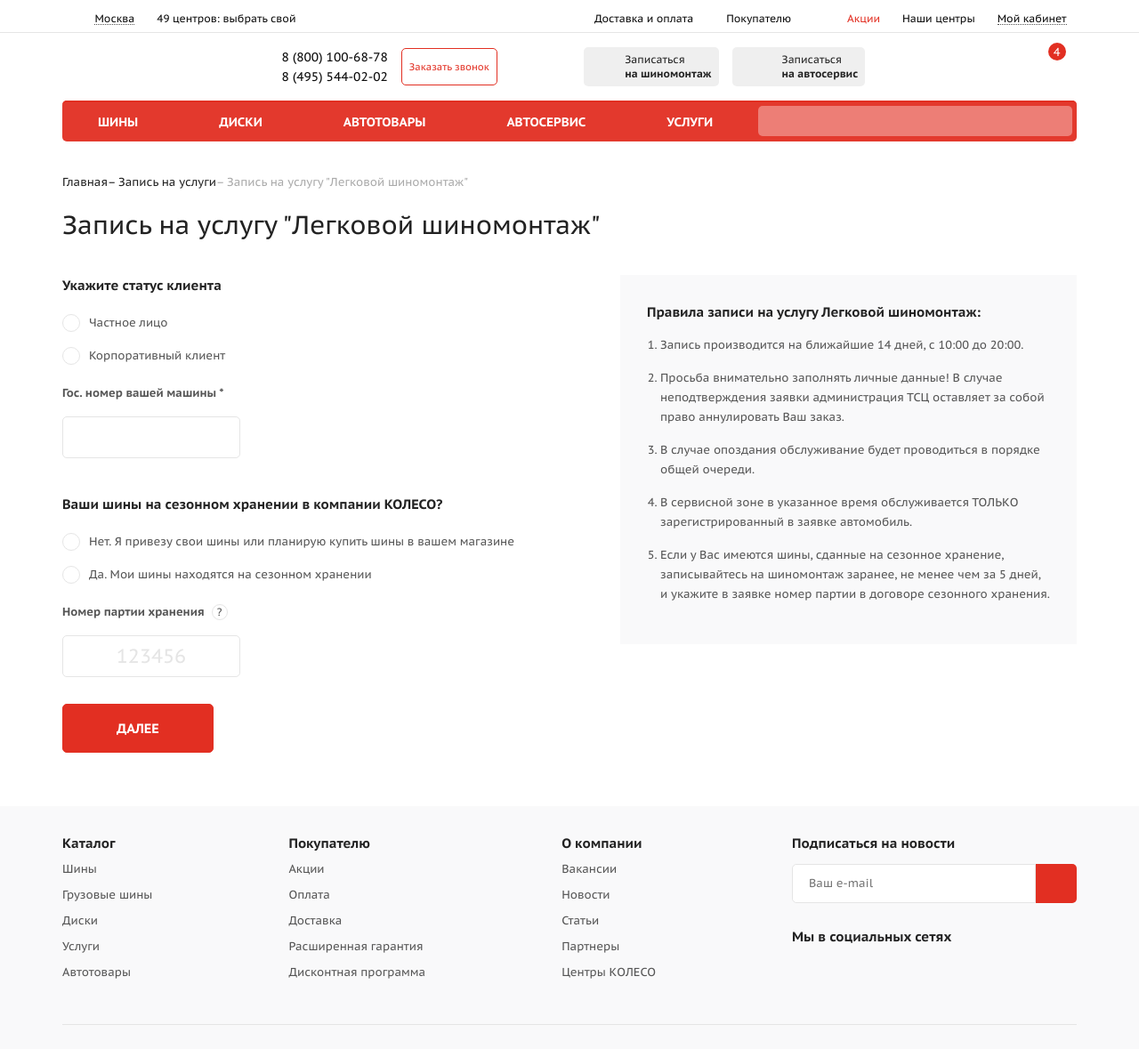
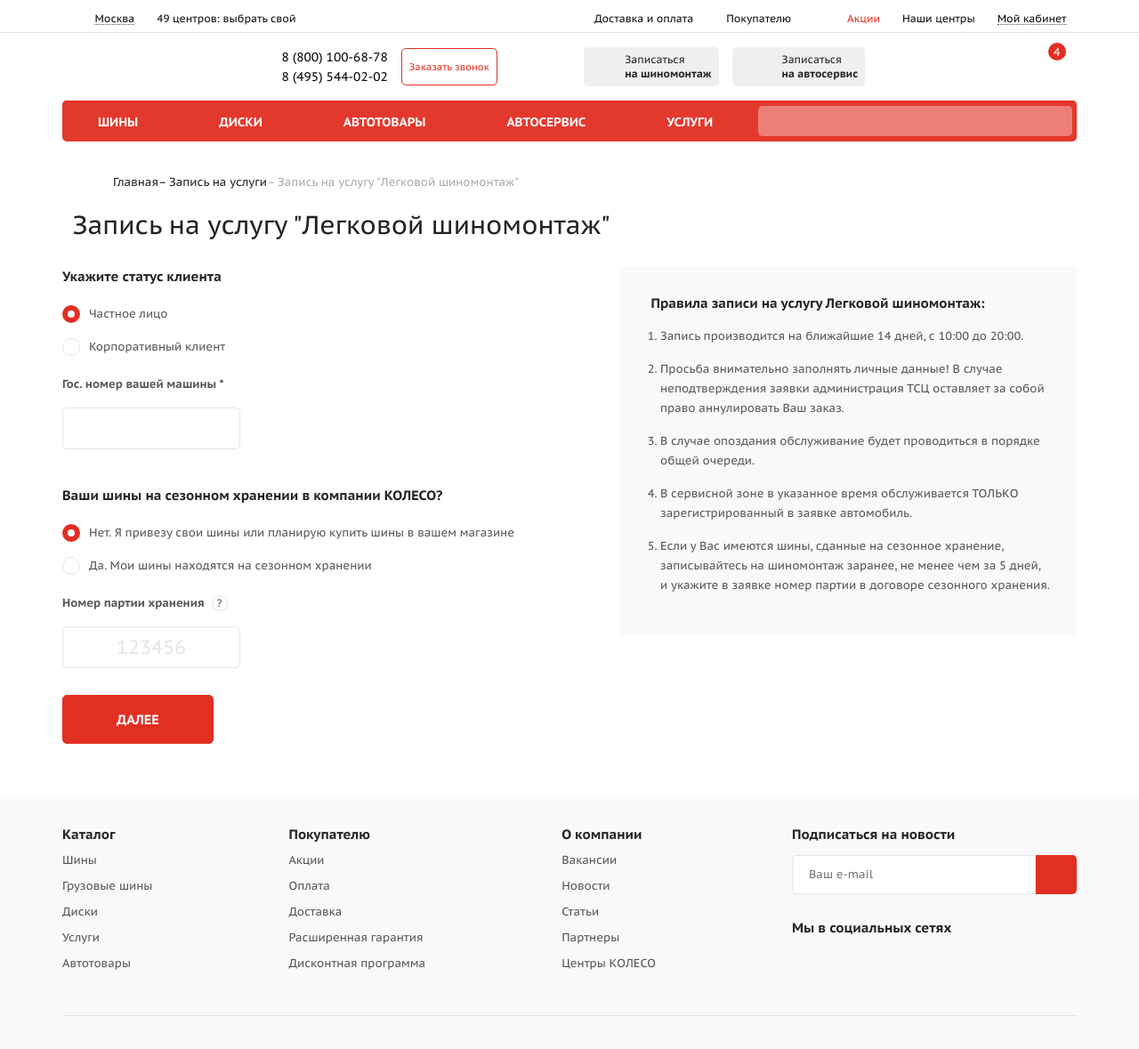
Before and after one commit to lexaweb/koleso, a Node project: template src/pages/zapis-1.pug in a window 1280 px wide. Shown: the top 1179 px of the page at 89% size. Run offline with Node 20 templates, Linux system fonts and the light colour scheme; the template is opened without the code that fills it, so the values that code supplies are empty; style sheets or scripts are compiled from the project's sources; some libraries are stand-ins or nearby versions.

Commit message:
страница zapis-4 полностью готова

```diff
--- a/src/pages/zapis-1.pug
+++ b/src/pages/zapis-1.pug
@@ -15,11 +15,11 @@ block content
             .row-status
               p Укажите статус клиента
               .block-status
-                input#check1(type="radio", name="checkbox2")
+                input#check1(type="radio", name="checkbox1", checked)
                 label.check(for="check1")
                 label.text(for="check1") Частное лицо
               .block-status
-                input#check2(type="radio", name="checkbox2")
+                input#check2(type="radio", name="checkbox1")
                 label.check(for="check2")
                 label.text(for="check2") Корпоративный клиент
               .block-number
@@ -28,7 +28,7 @@ block content
             .row-storage
               p Ваши шины на сезонном хранении в компании КОЛЕСО?
               .block-storage
-                input#check3(type="radio", name="checkbox2")
+                input#check3(type="radio", name="checkbox2", checked)
                 label.check(for="check3")
                 label.text(for="check3") Нет. Я привезу свои шины или планирую купить шины в вашем магазине
               .block-storage
--- a/src/styles/common/style-actions-card.scss
+++ b/src/styles/common/style-actions-card.scss
@@ -15,7 +15,7 @@
   p {
     display: inline-block;
   }
-  @include media-tablet-horizontal {
+  @include media-laptop {
     width: 90%;
     margin: 25px auto 20px auto;
 }
@@ -28,7 +28,7 @@
   font: 400 29px/33px $font;
   color: #222;
   margin-bottom: 40px;
-  @include media-tablet-horizontal {
+  @include media-laptop {
     width: 90%;
     margin: 0 auto 30px auto;
   }
@@ -42,7 +42,7 @@
 }
 .actions-card {
   margin-bottom: 60px;
-  @include media-tablet-horizontal {
+  @include media-laptop {
     width: 90%;
     margin: 0 auto;
     margin-bottom: 60px;
@@ -113,6 +113,7 @@
       width: 100%;
       height: auto;
       flex-wrap: wrap;
+      justify-content: center;
       @include media-mobile {
         justify-content: center;
       }
@@ -122,15 +123,31 @@
         background: #fff;
         transition: 0.3s;
         margin-top: 30px;
+        margin-right: 10px;
+        @include media-laptop {
+          &:nth-child(9), &:nth-child(10)  {
+            display: none;
+          }
+        }
+        @include media-tablet-horizontal {
+          &:nth-child(7), &:nth-child(8)  {
+            display: none;
+          }
+        }
         @include media-tablet {
-          width: 145px;
-          min-width: 145px;
+          margin-right: 0;
+          margin-top: 0;
+          &:nth-child(7), &:nth-child(8)  {
+            display: none;
+          }
           .view-hover {
             left: 10px;
             padding: 9px 9px;
           }
         }
         @include media-mobile {
+          width: 145px;
+          min-width: 145px;
           margin-top: 0;
         }
         .number-hover {
@@ -201,6 +218,7 @@
     }
   }
   .row-actions-card-5 {
+    margin-top: 40px;
     a {
       font: 400 13px/22px $font;
       color: #e22f22;
--- a/src/styles/common/style-actions.scss
+++ b/src/styles/common/style-actions.scss
@@ -15,8 +15,8 @@
   p {
     display: inline-block;
   }
-  @include media-tablet-horizontal {
-    width: 90%;
+  @include media-laptop {
+    width: 98%;
     margin: 25px auto 20px auto;
 }
 @include media-mobile {
@@ -28,8 +28,8 @@ h1 {
   font: 400 29px/33px $font;
   color: #222;
   margin-bottom: 40px;
-  @include media-tablet-horizontal {
-    width: 90%;
+  @include media-laptop {
+    width: 98%;
     margin: 0 auto 30px auto;
   }
   @include media-tablet {
@@ -42,8 +42,8 @@ h1 {
 }
 .actions {
   margin-bottom: 60px;
-  @include media-tablet-horizontal {
-    width: 90%;
+  @include media-laptop {
+    width: 98%;
     margin: 0 auto;
     margin-bottom: 60px;
 }
@@ -55,8 +55,24 @@ h1 {
   .row-actions {
     &-1 {
       .poster {
+        @include media-mobile {
+          position: relative;
+          overflow: hidden;
+          height: 120px;
+        }
         a {
           transition: 0.3s;
+          img {
+            @include media-mobile {
+              position: absolute;
+              top: 50%;
+              left: 148%;
+              transform: translate(-50%,-50%);
+              height: 96px;
+              object-fit: cover;
+              max-width: none;
+            }
+          }
           &:hover {
             opacity: 0.7;
           }
@@ -76,9 +92,11 @@ h1 {
         margin: 30px 0;
         @include media-tablet-horizontal {
           margin: 30px 5px;
+          width: 33%;
         }
         @include media-tablet {
           margin: 15px 5px;
+          width: 250px;
         }
         @include media-mobile {
           width: 100%;
--- /dev/null
+++ b/src/styles/common/style-zapis-4.scss
@@ -0,0 +1,126 @@
+@import '../mixins/media';
+
+.breadcrumb {
+  font: 400 13px/22px $font;
+  color: #aaa;
+  margin: 25px 0 20px 0;
+  a {
+    display: inline-block;
+    color: #222;
+    transition: 0.3s;
+    &:hover {
+      opacity: 0.7;
+    }
+  }
+  p {
+    display: inline-block;
+  }
+  @include media-tablet {
+    width: 98%;
+    margin: 25px auto 20px auto;
+}
+@include media-mobile {
+  width: 98%;
+  margin: 25px auto 20px auto;
+}
+}
+.zapis {
+  font: 400 29px/33px $font;
+  color: #222;
+  margin-bottom: 40px;
+  @include media-laptop {
+    width: 90%;
+    margin: 0 auto 40px auto;
+  }
+  @include media-tablet-horizontal {
+    width: 90%;
+    margin: 0 auto 40px auto;
+  }
+  @include media-tablet {
+    font: 400 18px/23px $font;
+  }
+  @include media-mobile {
+    width: 98%;
+    margin: 0 auto 20px auto;
+  }
+}
+.address {
+  font: 400 13px/22px $font;
+  color: #222;
+  margin-bottom: 15px;
+  @include media-laptop {
+    width: 90%;
+    margin: 0 auto 15px auto;
+  }
+  @include media-mobile {
+    width: 98%;
+    margin: 0 auto 15px auto;
+  }
+  strong {
+    font: 700 15px/23px $font;
+    margin-bottom: 5px;
+  }
+}
+.date {
+  font: 400 13px/22px $font;
+  color: #222;
+  margin-bottom: 40px;
+  @include media-laptop {
+    width: 90%;
+    margin: 0 auto 40px auto;
+  }
+  @include media-mobile {
+    width: 98%;
+    margin: 0 auto 40px auto;
+  }
+  strong {
+    font: 700 13px/22px $font;
+    display: block;
+  }
+  p {
+    display: inline-block;
+    font: 400 13px/22px $font;
+  }
+}
+.appeal {
+  display: grid;
+  grid-template-columns: 1fr 9fr;
+  background: #f9f9fa;
+  margin-bottom: 60px;
+  padding: 30px;
+  @include media-laptop {
+    width: 90%;
+    margin: 0 auto 60px auto;
+  }
+  @include media-tablet-horizontal {
+  grid-template-columns: 1fr 6fr;
+  }
+  @include media-tablet-horizontal {
+  grid-template-columns: 1fr 4fr;
+  }
+  @include media-mobile {
+    width: 98%;
+    margin: 0 auto 40px auto;
+    padding: 10px;
+  }
+  .attention {
+    @include media-tablet {
+      margin-right: 10px;
+    }
+    .icon-attention {
+      width: 58px;
+      height: 58px;
+    }
+  }
+  .text {
+    color: #222;
+    h1 {
+      font: 700 15px/23px $font;
+      margin-bottom: 15px;
+    }
+    p {
+      font: 400 13px/22px $font;
+      margin-bottom: 15px;
+    }
+  }
+}
--- a/src/styles/style.scss
+++ b/src/styles/style.scss
@@ -1938,6 +1938,7 @@ height: 100%;
   }
   @import 'common/style-tires';
   @import 'common/style-zapis-1';
+  @import 'common/style-zapis-4';
   @import 'common/style-actions';
   @import 'common/style-actions-card';
     }
```
Also changed, not shown: src/pages/zapis-4.pug (added, +28 -0 lines), src/images/attention.svg (added).
